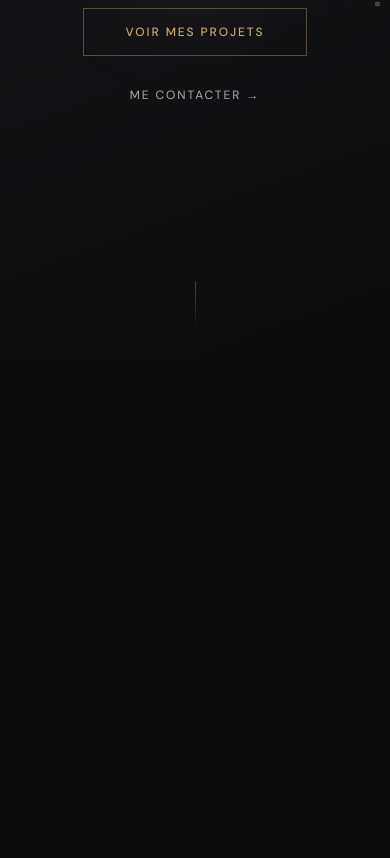
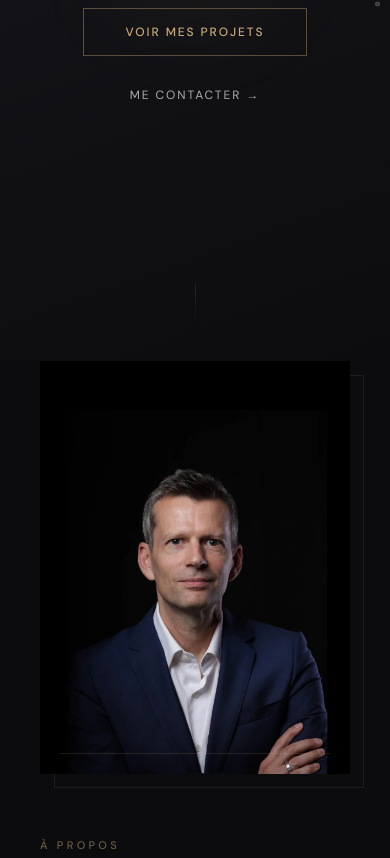
Before and after one commit to thierry1208/portfolio-barbezat, a Next.js app: page / in a window 390 px wide. Shown: the part 483-1341 px from the top of the page. Before the commit the page ends 844 px from the top, so only its background shows below. Built offline with nearby package versions, Linux system fonts and the light colour scheme.

Commit message:
Fix mobile scroll: disable snap, allow full content access

```diff
--- a/app/page.module.css
+++ b/app/page.module.css
@@ -11,3 +11,11 @@
 .container::-webkit-scrollbar {
   display: none;
 }
+
+@media (max-width: 768px) {
+  .container {
+    height: auto;
+    overflow-y: visible;
+    scroll-snap-type: none;
+  }
+}
--- a/components/ui/Slide.module.css
+++ b/components/ui/Slide.module.css
@@ -8,3 +8,12 @@
   position: relative;
   overflow: hidden;
 }
+
+@media (max-width: 768px) {
+  .slide {
+    height: auto;
+    min-height: 100vh;
+    scroll-snap-align: none;
+    overflow: visible;
+  }
+}
```
